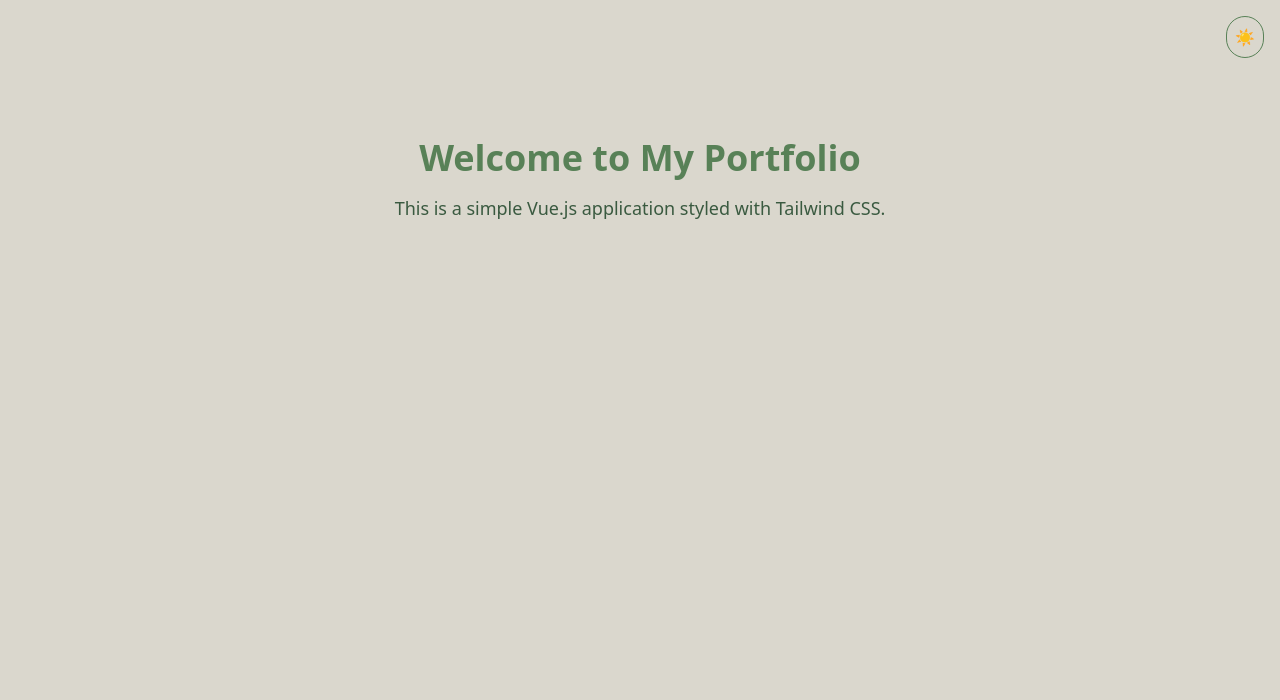
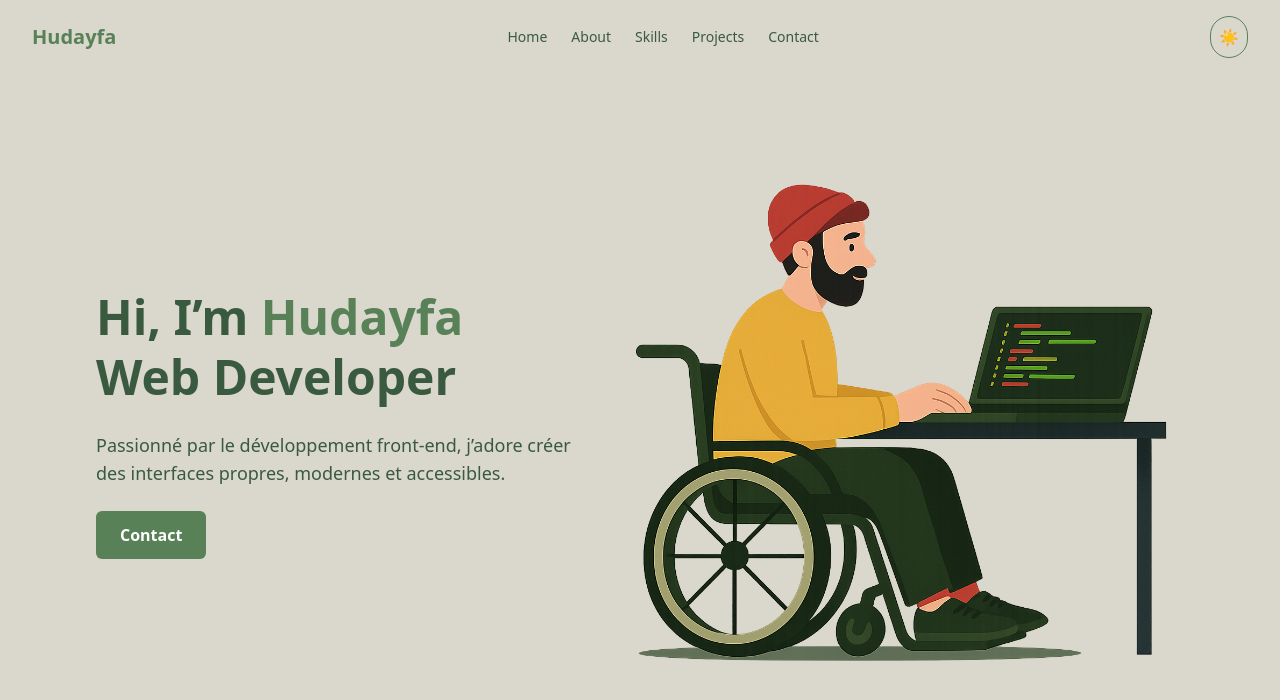
Before and after one commit to hdif004/portfolio, a Vue app: page / in a window 1280 px wide. Shown: the top 700 px of the page. Built offline with nearby package versions, Linux system fonts and the light colour scheme.

Commit message:
feat: add HeroSection component with introductory content and image

```diff
--- a/index.html
+++ b/index.html
@@ -1,10 +1,10 @@
-<!DOCTYPE html>
+<!doctype html>
 <html lang="">
   <head>
-    <meta charset="UTF-8">
-    <link rel="icon" href="/favicon.ico">
-    <meta name="viewport" content="width=device-width, initial-scale=1.0">
-    <title>Vite App</title>
+    <meta charset="UTF-8" />
+    <link rel="icon" href="/favicon.ico" />
+    <meta name="viewport" content="width=device-width, initial-scale=1.0" />
+    <title>Portfolio</title>
   </head>
   <body>
     <div id="app"></div>
--- a/src/App.vue
+++ b/src/App.vue
@@ -1,15 +1,12 @@
 <script setup>
 import { ref, onMounted } from 'vue'
 import ThemeToggle from './components/ThemeToggle.vue'
+import HeroSection from './components/section/HeroSection.vue'
 
 const isDark = ref(false)
 
 const applyTheme = (dark) => {
-  if (dark) {
-    document.documentElement.classList.add('dark')
-  } else {
-    document.documentElement.classList.remove('dark')
-  }
+  document.documentElement.classList.toggle('dark', dark)
   isDark.value = dark
   localStorage.setItem('theme', dark ? 'dark' : 'light')
 }
@@ -24,15 +21,20 @@ onMounted(() => {
 
 <template>
   <div class="min-h-screen bg-background text-text transition-colors duration-300">
-    <!-- Header avec toggle -->
-    <header class="flex justify-end p-4">
+    <!-- Navbar -->
+    <nav class="flex items-center justify-between px-8 py-4">
+      <div class="text-xl font-bold text-primary">Hudayfa</div>
+      <ul class="flex gap-6 text-sm">
+        <li><a href="#" class="hover:underline">Home</a></li>
+        <li><a href="#about" class="hover:underline">About</a></li>
+        <li><a href="#skills" class="hover:underline">Skills</a></li>
+        <li><a href="#projects" class="hover:underline">Projects</a></li>
+        <li><a href="#contact" class="hover:underline">Contact</a></li>
+      </ul>
       <ThemeToggle :is-dark="isDark" @toggle="toggleTheme" />
-    </header>
+    </nav>
 
-    <!-- Section d'accueil -->
-    <main class="flex flex-col items-center justify-center px-4 py-16 text-center">
-      <h1 class="text-4xl font-bold mb-4 text-primary">Welcome to My Portfolio</h1>
-      <p class="text-lg max-w-xl">This is a simple Vue.js application styled with Tailwind CSS.</p>
-    </main>
+    <!-- Hero section -->
+    <HeroSection />
   </div>
 </template>
--- /dev/null
+++ b/src/components/section/HeroSection.vue
@@ -0,0 +1,28 @@
+<template>
+  <section
+    class="flex flex-col-reverse md:flex-row items-center justify-between px-8 py-16 md:py-24 gap-12 max-w-6xl mx-auto"
+  >
+    <!-- Text -->
+    <div class="text-left space-y-6 max-w-xl">
+      <h1 class="text-5xl font-extrabold leading-tight">
+        Hi, I’m <span class="text-primary">Hudayfa</span><br />
+        Web Developer
+      </h1>
+      <p class="text-lg text-text/80">
+        Passionné par le développement front-end, j’adore créer des interfaces propres, modernes et
+        accessibles.
+      </p>
+      <a
+        href="#contact"
+        class="inline-block px-6 py-3 bg-primary text-white rounded-md font-semibold hover:bg-primary-dark transition"
+      >
+        Contact
+      </a>
+    </div>
+
+    <!-- Image -->
+    <div class="">
+      <img src="/src/assets/images/hero.png" alt="Hudayfa photo" class="" />
+    </div>
+  </section>
+</template>
```
Also changed, not shown: src/assets/images/hero.png (added).
